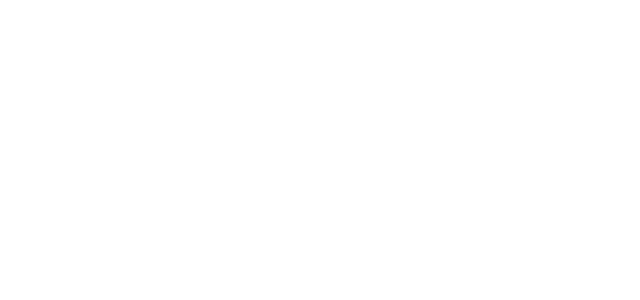
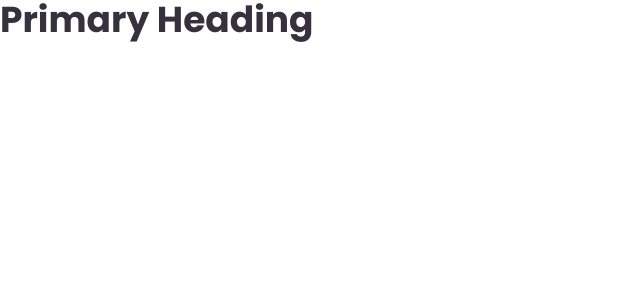
Before and after one commit to Barrique-v1/e-mission-challenge, a Vue app: page / in a window 1280 px wide. Shown: the top 300 px of the page, without its empty margins (0-640 px from the left). Built offline with nearby package versions, Linux system fonts and the light colour scheme.

Commit message:
Setup Tailwind CSS and integrated front-end styles

```diff
--- a/index.html
+++ b/index.html
@@ -5,6 +5,8 @@
     <link rel="icon" href="/favicon.ico">
     <meta name="viewport" content="width=device-width, initial-scale=1.0">
     <title>Vite App</title>
+    <!--Google Fonts-->
+    <link href="https://fonts.googleapis.com/css2?family=Poppins:wght@500;700&display=swap" rel="stylesheet">
 </head>
 <body>
 <div id="app"></div>
--- /dev/null
+++ b/postcss.config.js
@@ -0,0 +1,7 @@
+// postcss.config.js
+export default {
+    plugins: {
+        tailwindcss: {},
+        autoprefixer: {},
+    },
+}
--- a/src/components/HeroSection.vue
+++ b/src/components/HeroSection.vue
@@ -3,8 +3,9 @@
 </script>
 
 <template>
-  <div></div>
-
+  <div class="text-veryDarkBlue font-poppins">
+    <h1 class="text-4xl font-bold">Primary Heading</h1>
+  </div>
 </template>
 
 <style scoped>
--- a/src/main.js
+++ b/src/main.js
@@ -1,4 +1,4 @@
-import './assets/tailwind.css'
+import './index.css'
 
 import { createApp } from 'vue'
 import App from './App.vue'
--- a/tailwind.config.js
+++ b/tailwind.config.js
@@ -1,10 +1,31 @@
-/** @type {import('tailwindcss').Config} */
-export default {
-  content: [
-    "./index.html",
-    "./src/**/*.{vue,js,ts,jsx,tsx}",
-  ],
+// tailwind.config.cjs
+module.exports = {
+  purge: ['./index.html', './src/**/*.{vue,js,ts,jsx,tsx}'],
+  darkMode: false, // or 'media' or 'class'
   theme: {
+    extend: {
+      colors: {
+        cyan: 'hsl(180, 66%, 49%)',
+        darkViolet: 'hsl(257, 27%, 26%)',
+        red: 'hsl(0, 87%, 67%)',
+        gray: 'hsl(0, 0%, 75%)',
+        grayishViolet: 'hsl(257, 7%, 63%)',
+        veryDarkBlue: 'hsl(255, 11%, 22%)',
+        veryDarkViolet: 'hsl(260, 8%, 14%)',
+      },
+      fontFamily: {
+        poppins: ['Poppins', 'sans-serif'],
+      },
+      fontSize: {
+        base: '18px',
+      },
+      screens: {
+        mobile: '375px',
+        desktop: '1440px',
+      },
+    },
+  },
+  variants: {
     extend: {},
   },
   plugins: [],
```
Also changed, not shown: src/index.css (renamed from src/assets/tailwind.css). Lines whose indentation alone changed are shown as unchanged.
